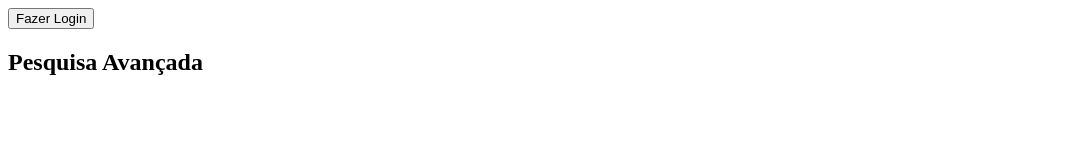
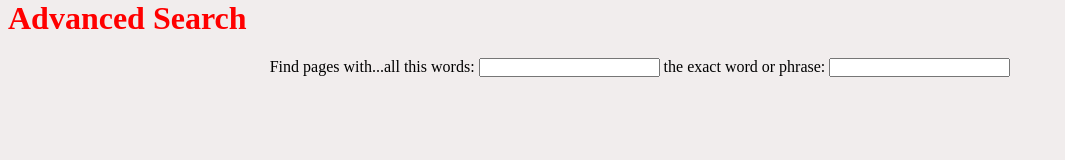
Before and after one commit to BrunoDev2003/CS50-PROJECTS, a plain HTML site: page Project0/google-advanced-search.html in a window 1280 px wide. Shown: the whole page, without its empty margins (0-1065 px from the left). Drawn offline with Linux system fonts and the light colour scheme.

Commit message:
advanced search implementation

```diff
--- a/Project0/google-advanced-search.html
+++ b/Project0/google-advanced-search.html
@@ -4,11 +4,20 @@
     <meta charset="UTF-8">
     <meta http-equiv="X-UA-Compatible" content="IE=edge">
     <meta name="viewport" content="width=device-width, initial-scale=1.0">
+    <link rel="stylesheet" href="styles.css">
     <title>Advanced Search</title>
 </head>
 <body>
-    <a href="https://th.bing.com/th/id/R.3057db1299ebca7836edd499a710da12?rik=AEVU7ukQrBmJ2w&pid=ImgRaw&r=0" alt="Google image" width="30%" height="50%"></a>
-    <button>Fazer Login</button>
-    <h2>Pesquisa Avançada</h2>
+    <div class="title">
+        <h1>Advanced Search</h1>
+    </div>
+
+    <div class="form">
+        Find pages with...
+        <form action="https://www.google.ca/advanced_search">
+            all this words: <input type="text" name="advancedSearch">
+            the exact word or phrase: <input type="text" name="advancedSearch">
+        </form>
+    </div>
 </body>
 </html>
--- a/Project0/styles.scss
+++ b/Project0/styles.scss
@@ -1,4 +1,5 @@
 $center: align-items center;
+$red: red;
 
 * {
     margin-top:0px;
@@ -10,7 +11,9 @@ body {
     padding: 0px;
     background-color: #f1eded;
 }
-
+.title {
+    color: $red;
+}
 .form {
     display: flex;
     align-items: $center;
```
Also changed, not shown: Project0/styles.css, 1 other file.
